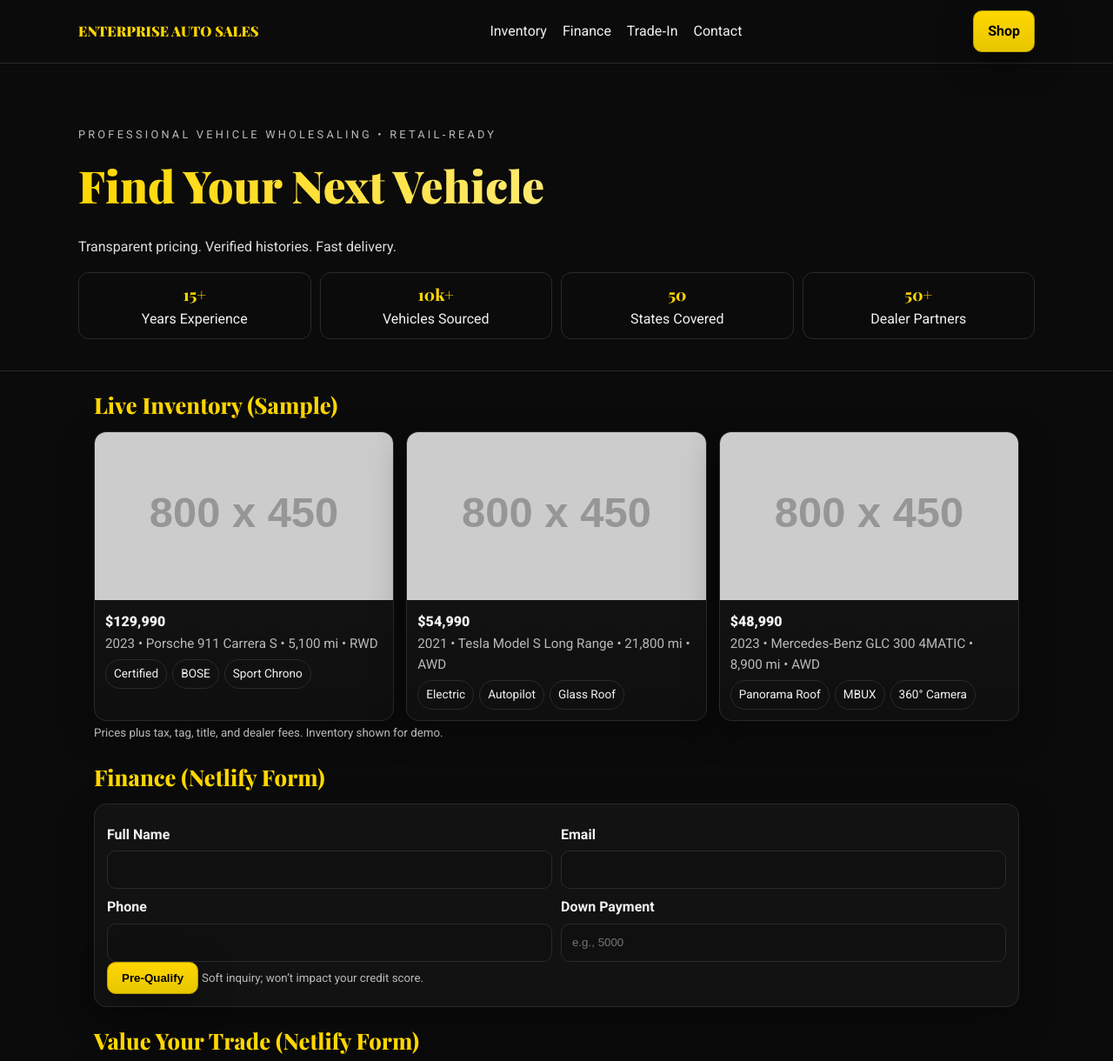
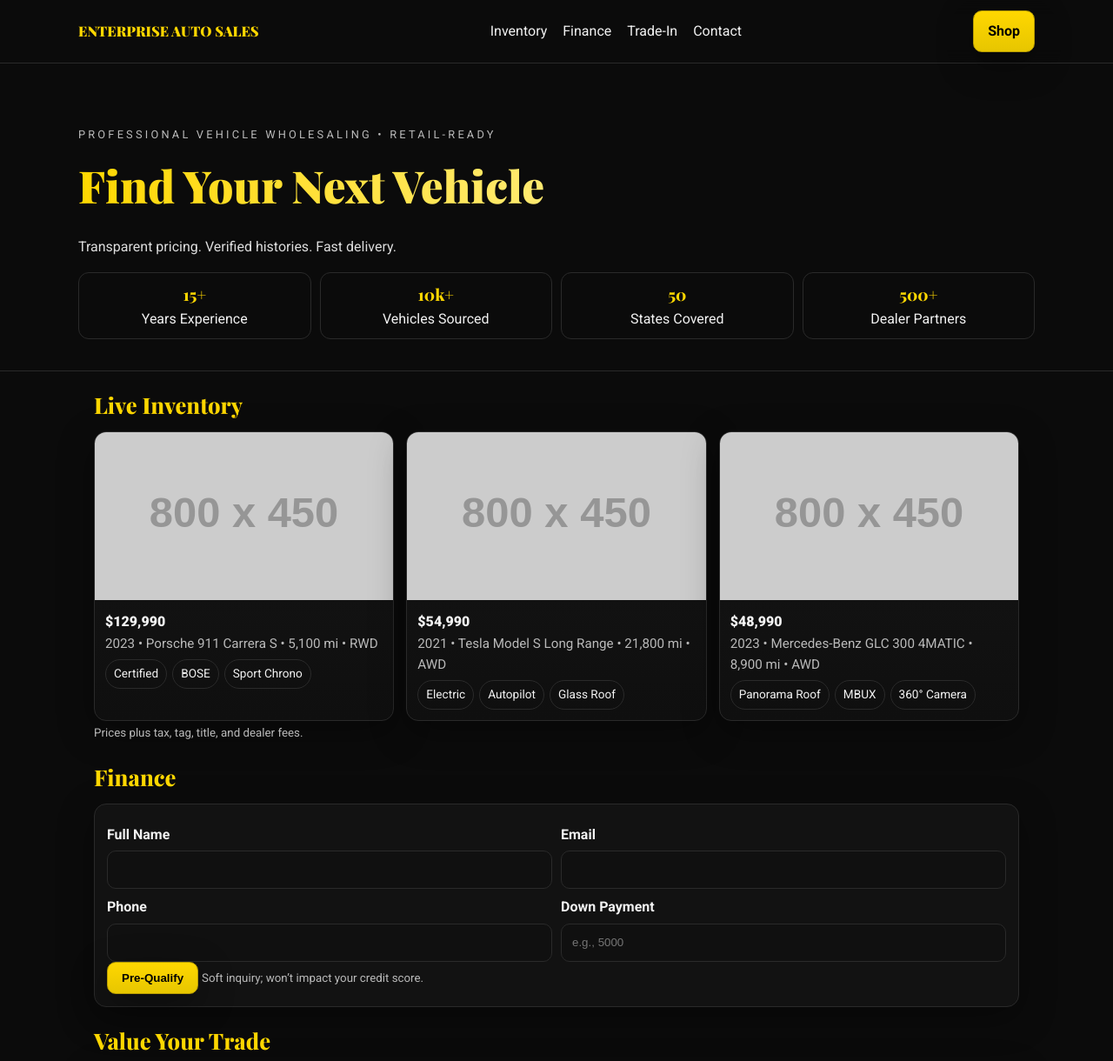
Before and after one commit to dkelly514/enterpriseautosite, a plain HTML site: page index.html in a window 1280 px wide. Shown: the top 1220 px of the page at 87% size. Drawn offline with nearby package versions, Linux system fonts and the light colour scheme; placeholder pictures from the web are drawn by us.

Commit message:
Update index.html

```diff
--- a/index.html
+++ b/index.html
@@ -16,7 +16,7 @@
       <ul>
         <li><a href="#inventory">Inventory</a></li>
         <li><a href="#finance">Finance</a></li>
-        <li><a href="#trade">Trade‑In</a></li>
+        <li><a href="#trade">Trade-In</a></li>
         <li><a href="#contact">Contact</a></li>
       </ul>
       <a class="btn primary" href="#inventory">Shop</a>
@@ -26,7 +26,7 @@
   <main>
     <section class="hero">
       <div class="wrap inner">
-        <div class="eyebrow">Professional Vehicle Wholesaling • Retail‑Ready</div>
+        <div class="eyebrow">Professional Vehicle Wholesaling • Retail-Ready</div>
         <h1>Find Your Next Vehicle</h1>
         <p class="p">Transparent pricing. Verified histories. Fast delivery.</p>
 
@@ -34,13 +34,13 @@
           <div class="stat"><h3>15+</h3><div>Years Experience</div></div>
           <div class="stat"><h3>10k+</h3><div>Vehicles Sourced</div></div>
           <div class="stat"><h3>50</h3><div>States Covered</div></div>
-          <div class="stat"><h3>50+</h3><div>Dealer Partners</div></div>
+          <div class="stat"><h3>500+</h3><div>Dealer Partners</div></div>
         </div>
       </div>
     </section>
 
     <section id="inventory" class="wrap" aria-label="Inventory">
-      <h2>Live Inventory (Sample)</h2>
+      <h2>Live Inventory</h2>
       <div class="cards">
         <!-- Card 1 -->
         <article class="card">
@@ -75,18 +75,18 @@
           </div>
           <div class="cbody">
             <div class="price">$48,990</div>
-            <div class="meta">2023 • Mercedes‑Benz GLC 300 4MATIC • 8,900 mi • AWD</div>
+            <div class="meta">2023 • Mercedes-Benz GLC 300 4MATIC • 8,900 mi • AWD</div>
             <div>
               <span class="chip">Panorama Roof</span><span class="chip">MBUX</span><span class="chip">360° Camera</span>
             </div>
           </div>
         </article>
       </div>
-      <small class="muted">Prices plus tax, tag, title, and dealer fees. Inventory shown for demo.</small>
+      <small class="muted">Prices plus tax, tag, title, and dealer fees.</small>
     </section>
 
     <section id="finance" class="wrap" aria-label="Finance">
-      <h2>Finance (Netlify Form)</h2>
+      <h2>Finance</h2>
       <form name="finance" method="POST" data-netlify="true" netlify-honeypot="bot-field" action="/thank-you.html" class="panel">
         <input type="hidden" name="form-name" value="finance">
         <p hidden><label>Don’t fill this out: <input name="bot-field"></label></p>
@@ -110,13 +110,13 @@
             <input id="finDown" name="down" type="number" min="0" step="500" placeholder="e.g., 5000">
           </div>
         </div>
-        <button class="btn primary" type="submit">Pre‑Qualify</button>
+        <button class="btn primary" type="submit">Pre-Qualify</button>
         <small class="muted">Soft inquiry; won’t impact your credit score.</small>
       </form>
     </section>
 
     <section id="trade" class="wrap" aria-label="Trade-In">
-      <h2>Value Your Trade (Netlify Form)</h2>
+      <h2>Value Your Trade</h2>
       <form name="trade" method="POST" data-netlify="true" netlify-honeypot="bot-field" action="/thank-you.html" class="panel">
         <input type="hidden" name="form-name" value="trade">
         <p hidden><label>Don’t fill this out: <input name="bot-field"></label></p>
@@ -141,7 +141,7 @@
     <section id="contact" class="wrap" aria-label="Contact">
       <h2>Contact & Hours</h2>
       <div class="panel">
-        <p><strong>Phone:</strong> <a href="tel:+16562009734">(656) 200‑9734</a><br>
+        <p><strong>Phone:</strong> <a href="tel:+16562009734">(656) 200-9734</a><br>
            <strong>Email:</strong> <a href="mailto:deals@enterpriseauto.net">deals@enterpriseauto.net</a><br>
            <strong>Address:</strong> 2462 East Michigan Street, Suite 207, Orlando, FL 32806</p>
         <div class="row">
```
